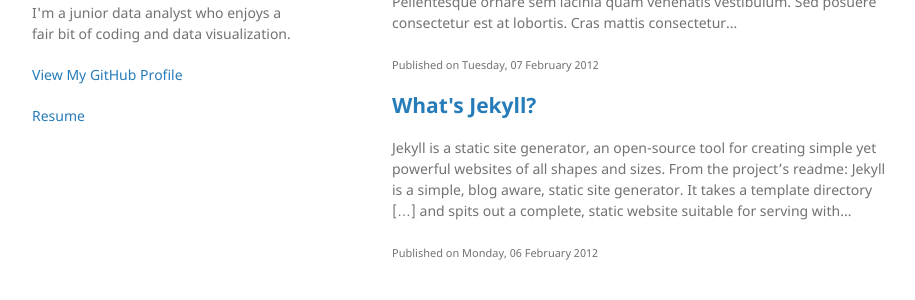
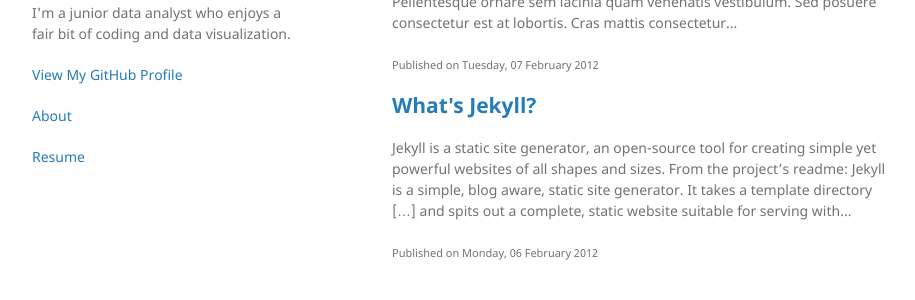
Before and after one commit to toocmafinh/toocmafinh.github.io, a Jekyll site: the page built from index.md, in a window 1280 px wide. Shown: the part 382-682 px from the top of the page, without its empty margins (178-1093 px from the left). Built offline with Jekyll 4.4.1, drawn with Linux system fonts in a browser that asks for light colours.

Commit message:
Update default.html

```diff
--- a/_layouts/default.html
+++ b/_layouts/default.html
@@ -27,7 +27,10 @@
         <p class="view"><a href="{{ site.github.owner_url }}">View My GitHub Profile</a></p>
         {% endif %}
 
+        <p class="view"><a href="./about.html">About</a></p>
+
         <p class="view"><a href="./resume.html">Resume</a></p>
+
 
 
       </header>
```
